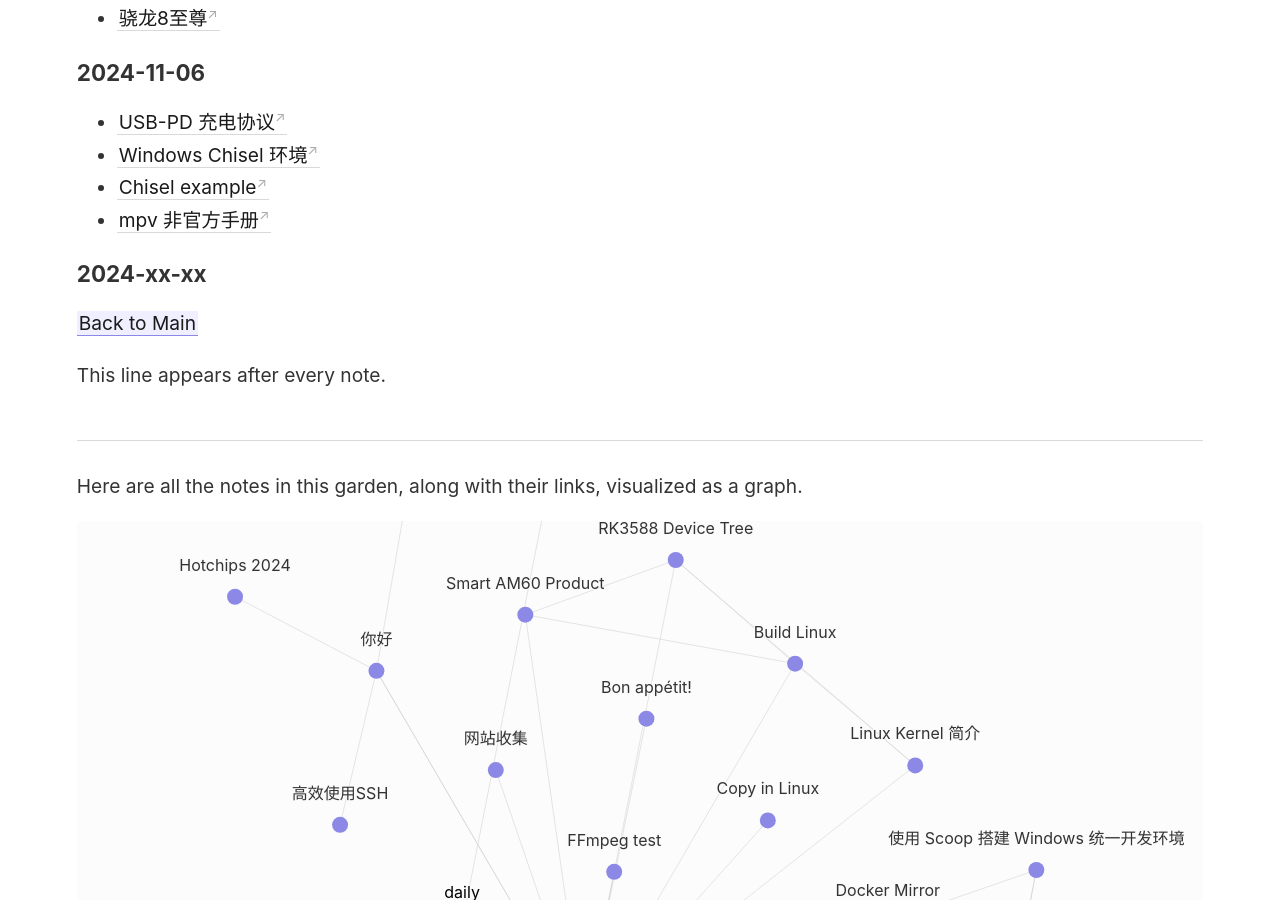
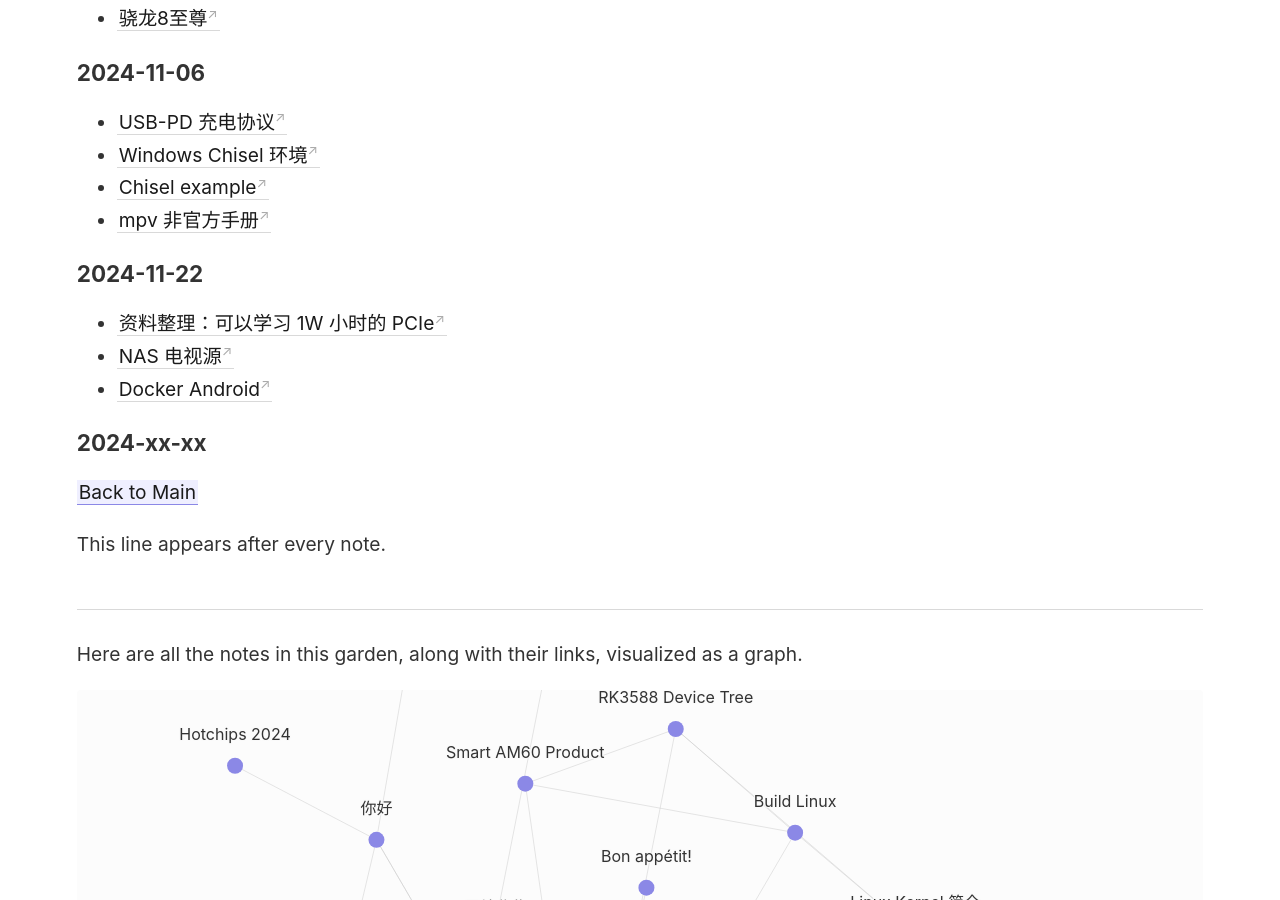
Before and after one commit to easygoal/digital-garden, a Jekyll site: the page built from _notes/daily.md, in a window 1280 px wide and 900 px high, scrolled down 1653 px. Built offline with Jekyll 4.4.1, drawn with Linux system fonts in a browser that asks for light colours.

```diff
--- a/_notes/daily.md
+++ b/_notes/daily.md
@@ -50,6 +50,11 @@ title: daily
 - [Chisel example](https://zhuanlan.zhihu.com/p/642588946)
 - [mpv 非官方手册](https://hooke007.github.io/unofficial/mpv_start.html)
 
+### 2024-11-22
+- [资料整理：可以学习 1W 小时的 PCIe](https://zhuanlan.zhihu.com/p/447134701)
+- [NAS 电视源](https://github.com/Guovin/TV/blob/master/CHANGELOG.md)
+- [Docker Android](https://github.com/budtmo/docker-android)
+
 
 ### 2024-xx-xx
 
```
Also changed, not shown: _notes/2024/09-05_scoop.md (+1 -0 lines), _notes/2024/lunch_menu.md (+4 -0 lines), assets/img/2024/lunch-24-w48.webp (added).
